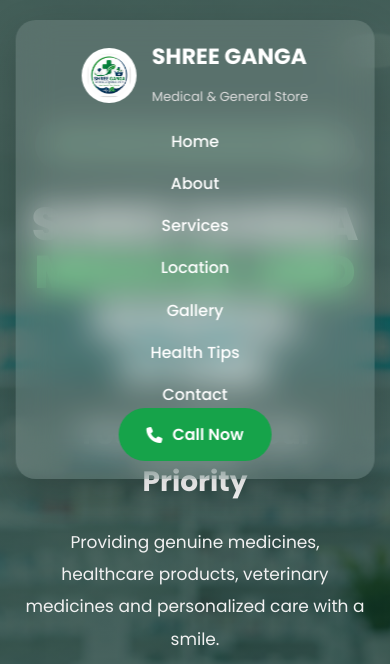
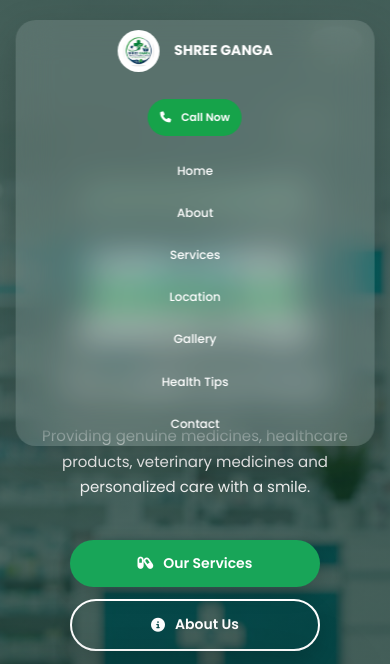
Before and after one commit to riteshml0211-cpu/shree-ganga-medical, a Flask app: page / in a window 390 px wide. Shown: the top 664 px of the page. Run offline with Flask 3, Linux system fonts and the light colour scheme.

Commit message:
Update style.css

```diff
--- a/static/css/style.css
+++ b/static/css/style.css
@@ -2720,3 +2720,216 @@ font-size:18px;
 border-radius:50px;
 
 }
+/* ================= MOBILE RESPONSIVE FIX ================= */
+
+@media (max-width: 768px) {
+
+    body {
+        overflow-x: hidden;
+    }
+
+    /* NAVBAR */
+    .navbar {
+        width: 94%;
+        top: 10px;
+        padding: 12px 15px;
+        border-radius: 15px;
+        flex-wrap: wrap;
+        gap: 12px;
+    }
+
+    .logo img {
+        width: 42px;
+        height: 42px;
+    }
+
+    .logo h2 {
+        font-size: 16px;
+    }
+
+    .logo span {
+        font-size: 10px;
+    }
+
+    nav {
+        order: 3;
+        width: 100%;
+    }
+
+    nav ul {
+        display: flex;
+        flex-wrap: wrap;
+        justify-content: center;
+        gap: 10px 16px;
+        padding: 8px 0 0;
+    }
+
+    nav ul li a {
+        font-size: 12px;
+    }
+
+    .call-btn {
+        padding: 10px 14px;
+        font-size: 12px;
+    }
+
+    /* HERO */
+    .hero {
+        min-height: auto;
+        padding: 190px 20px 60px;
+    }
+
+    .hero-container {
+        flex-direction: column;
+        gap: 30px;
+        text-align: center;
+    }
+
+    .hero-left h1 {
+        font-size: 38px;
+        line-height: 1.1;
+    }
+
+    .hero-left h3 {
+        font-size: 22px;
+    }
+
+    .hero-left p {
+        font-size: 15px;
+        line-height: 1.7;
+    }
+
+    .hero-tag {
+        font-size: 11px;
+        padding: 10px 14px;
+    }
+
+    .hero-buttons {
+        justify-content: center;
+        gap: 12px;
+    }
+
+    .hero-buttons .btn {
+        padding: 12px 18px;
+        font-size: 14px;
+    }
+
+    .hero-right img {
+        width: 100%;
+        max-width: 330px;
+    }
+
+    .trust-card {
+        width: 130px;
+        height: 130px;
+        margin: 15px auto;
+    }
+
+    .trust-card h2 {
+        font-size: 28px;
+    }
+
+    /* FEATURE BAR */
+    .feature-bar {
+        grid-template-columns: 1fr;
+        margin: 25px 15px 50px;
+    }
+
+    .feature-card {
+        padding: 20px;
+    }
+
+    .feature-card i {
+        font-size: 30px;
+    }
+
+    .feature-card h3 {
+        font-size: 18px;
+    }
+
+    /* COMMON CARDS */
+    .cards,
+    .category-grid,
+    .featured-grid,
+    .brand-grid,
+    .stats-container {
+        grid-template-columns: 1fr !important;
+    }
+
+    /* STORE SECTION */
+    .store-container {
+        grid-template-columns: 1fr !important;
+        gap: 25px;
+    }
+
+    .store-image img {
+        width: 100%;
+        height: auto;
+    }
+
+    /* MAP */
+    .home-map {
+        padding: 50px 20px;
+    }
+
+    .home-map-container iframe {
+        height: 300px;
+    }
+
+    /* FOOTER */
+    .footer-container {
+        grid-template-columns: 1fr !important;
+        text-align: center;
+    }
+
+    .footer-box {
+        margin-bottom: 20px;
+    }
+
+    /* SECTION SPACING */
+    section {
+        padding-left: 20px;
+        padding-right: 20px;
+    }
+}
+
+
+/* SMALL MOBILE PHONES */
+
+@media (max-width: 480px) {
+
+    .navbar {
+        padding: 10px;
+    }
+
+    .logo h2 {
+        font-size: 14px;
+    }
+
+    .logo span {
+        display: none;
+    }
+
+    .call-btn {
+        padding: 9px 12px;
+        font-size: 11px;
+    }
+
+    .hero {
+        padding-top: 180px;
+    }
+
+    .hero-left h1 {
+        font-size: 30px;
+    }
+
+    .hero-buttons {
+        flex-direction: column;
+        align-items: center;
+    }
+
+    .hero-buttons .btn {
+        width: 100%;
+        max-width: 250px;
+    }
+}
```
